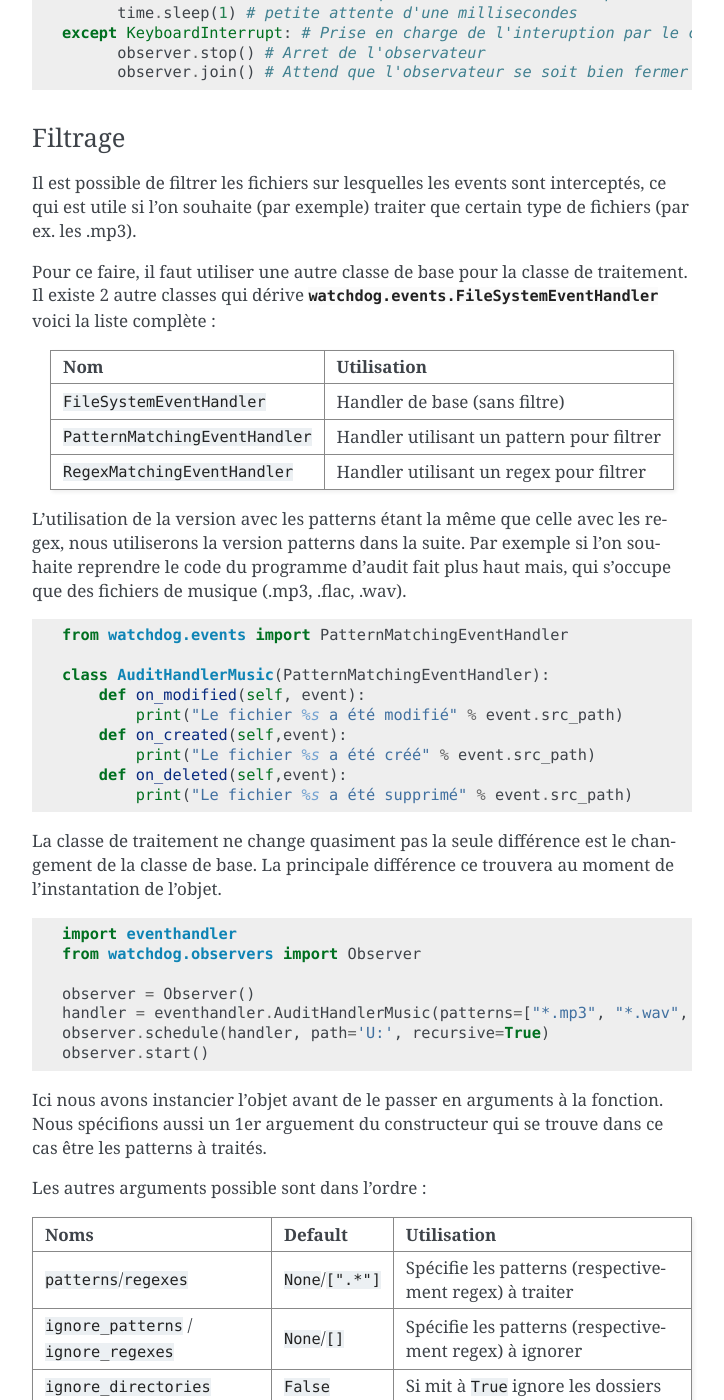
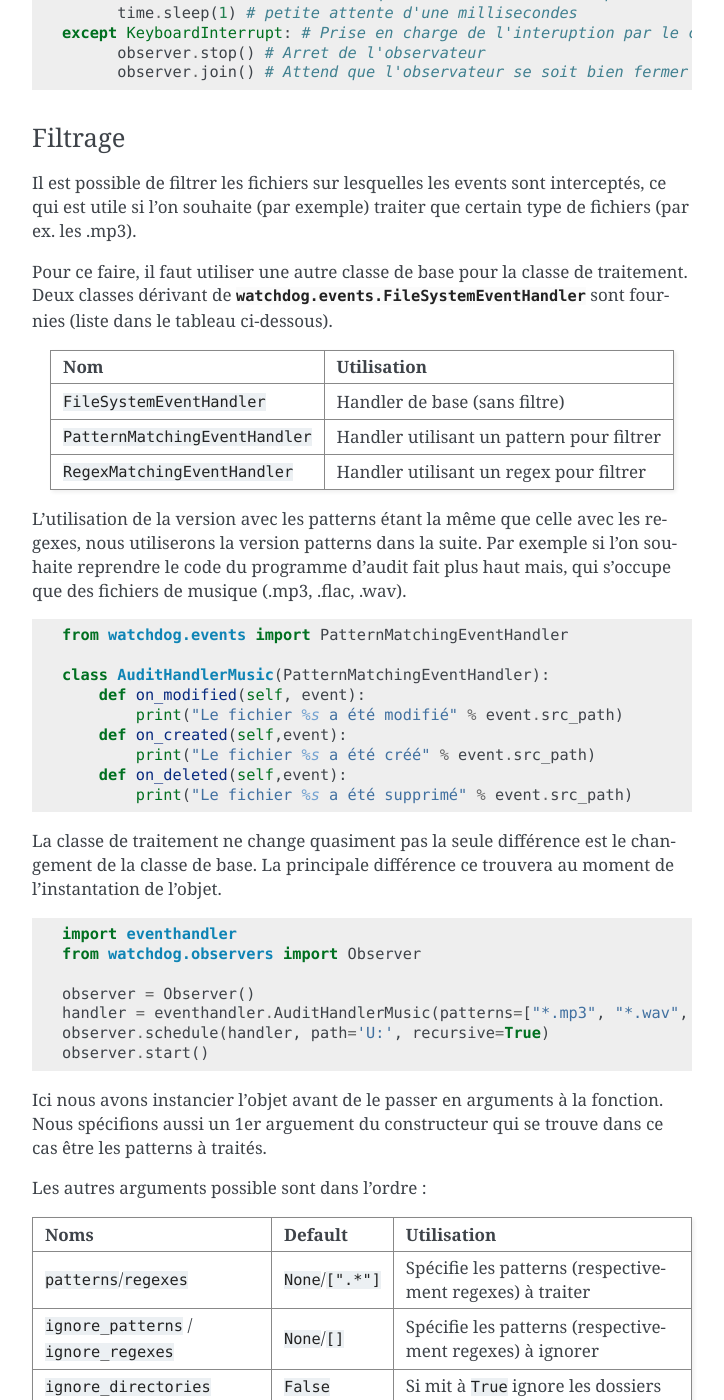
Before and after one commit to HE-Arc/livre-python, a Sphinx documentation site: the page built from source/watchdog/index.rst, in a window 1280 px wide and 1400 px high, scrolled down 2000 px. Shown: the whole window, without its empty margins (388-1112 px from the left). Built offline with Sphinx 7.4.7, drawn with Linux system fonts in a browser that asks for light colours.

Commit message:
Correction de grammaire

```diff
--- a/source/watchdog/index.rst
+++ b/source/watchdog/index.rst
@@ -106,7 +106,7 @@ Il est possible de filtrer les fichiers sur lesquelles les events sont intercept
 ce qui est utile si l'on souhaite (par exemple) traiter que certain type de fichiers (par ex. les .mp3).
 
 Pour ce faire, il faut utiliser une autre classe de base pour la classe de traitement.
-Il existe 2 autre classes qui dérive :py:class:`watchdog.events.FileSystemEventHandler` voici la liste complète :
+Deux classes dérivant de :py:class:`watchdog.events.FileSystemEventHandler` sont fournies (liste dans le tableau ci-dessous).
 
 ===============================   ===========================================
 Nom                               Utilisation
@@ -116,7 +116,7 @@ Nom                               Utilisation
 ``RegexMatchingEventHandler``     Handler utilisant un regex pour filtrer
 ===============================   ===========================================
 
-L'utilisation de la version avec les patterns étant la même que celle avec les regex,
+L'utilisation de la version avec les patterns étant la même que celle avec les regexes,
 nous utiliserons la version patterns dans la suite.
 Par exemple si l'on souhaite reprendre le code du programme d'audit fait plus haut mais,
 qui s'occupe que des fichiers de musique (.mp3, .flac, .wav).
@@ -155,8 +155,8 @@ Les autres arguments possible sont dans l'ordre :
 ========================================  ====================  ================================================================================
 Noms                                      Default               Utilisation
 ========================================  ====================  ================================================================================
-``patterns``/``regexes``                  ``None``/``[".*"]``   Spécifie les patterns (respectivement regex) à traiter
-``ignore_patterns`` / ``ignore_regexes``  ``None``/``[]``       Spécifie les patterns (respectivement regex) à ignorer
+``patterns``/``regexes``                  ``None``/``[".*"]``   Spécifie les patterns (respectivement regexes) à traiter
+``ignore_patterns`` / ``ignore_regexes``  ``None``/``[]``       Spécifie les patterns (respectivement regexes) à ignorer
 ``ignore_directories``                    ``False``             Si mit à ``True`` ignore les dossiers
 ``case_sensitive``                        ``False``             Si mit à ``True`` rend le patterns (respectivement regex) sensible à la casse
 ========================================  ====================  ================================================================================
```
